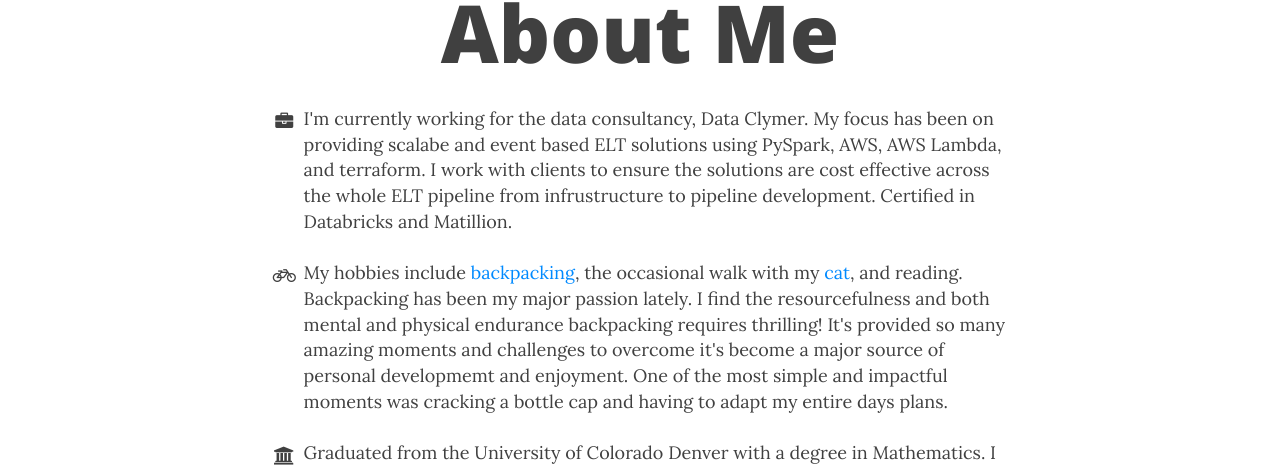
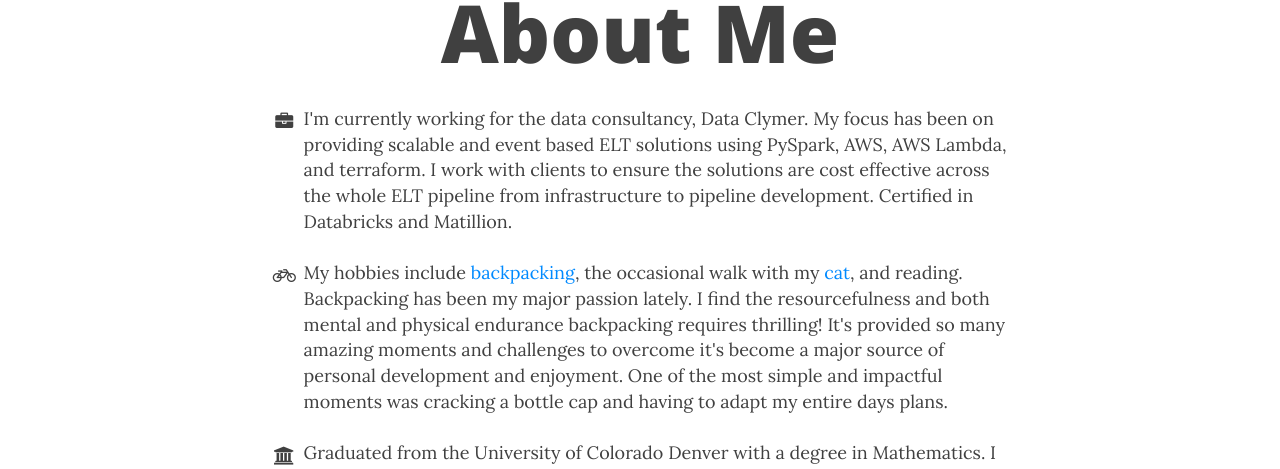
Before and after one commit to hoffmben/hoffmben.github.io, a Jekyll site: the page built from aboutme.md, in a window 1280 px wide and 1365 px high. Shown: the part 142-611 px from the top of the window. Built offline with Jekyll 4.4.1, drawn with Linux system fonts in a browser that asks for light colours.

Commit message:
Fix spelling

```diff
--- a/aboutme.md
+++ b/aboutme.md
@@ -6,9 +6,9 @@
 <ul class="fa-ul">
 <li><span class="fa-li"><i class="fa fa-briefcase" aria-hidden="true"></i></span>
 I'm currently working for the data consultancy, Data Clymer. My focus has been
-on providing scalabe and event based ELT solutions using PySpark, AWS, AWS Lambda, and
+on providing scalable and event based ELT solutions using PySpark, AWS, AWS Lambda, and
 terraform. I work with clients to ensure the solutions are cost effective across the whole
-ELT pipeline from infrustructure to pipeline development. Certified in Databricks and Matillion.
+ELT pipeline from infrastructure to pipeline development. Certified in Databricks and Matillion.
 </li>
 <br>
 <li><span class="fa-li"><i class="fa fa-bicycle" aria-hidden="true"></i></span>
@@ -16,7 +16,7 @@
 the occasional walk with my <a href="https://benhoffman.net/cat">cat</a>,
 and reading.
 <br>
-Backpacking has been my major passion lately. I find the resourcefulness and both mental and physical endurance backpacking requires thrilling! It's provided so many amazing moments and challenges to overcome it's become a major source of personal developmemt and enjoyment. One of the most simple and
+Backpacking has been my major passion lately. I find the resourcefulness and both mental and physical endurance backpacking requires thrilling! It's provided so many amazing moments and challenges to overcome it's become a major source of personal development and enjoyment. One of the most simple and
 impactful moments was cracking a bottle cap and having to adapt my entire days plans.
 </li>
 <br>
```
